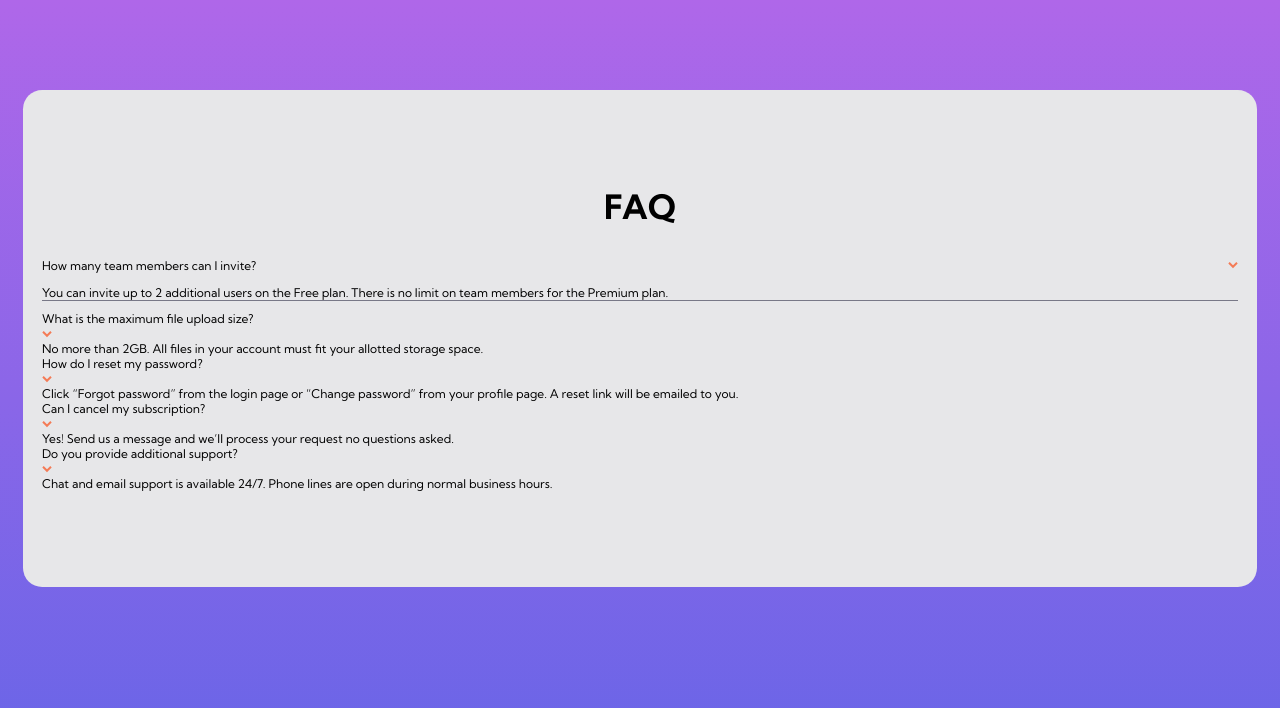
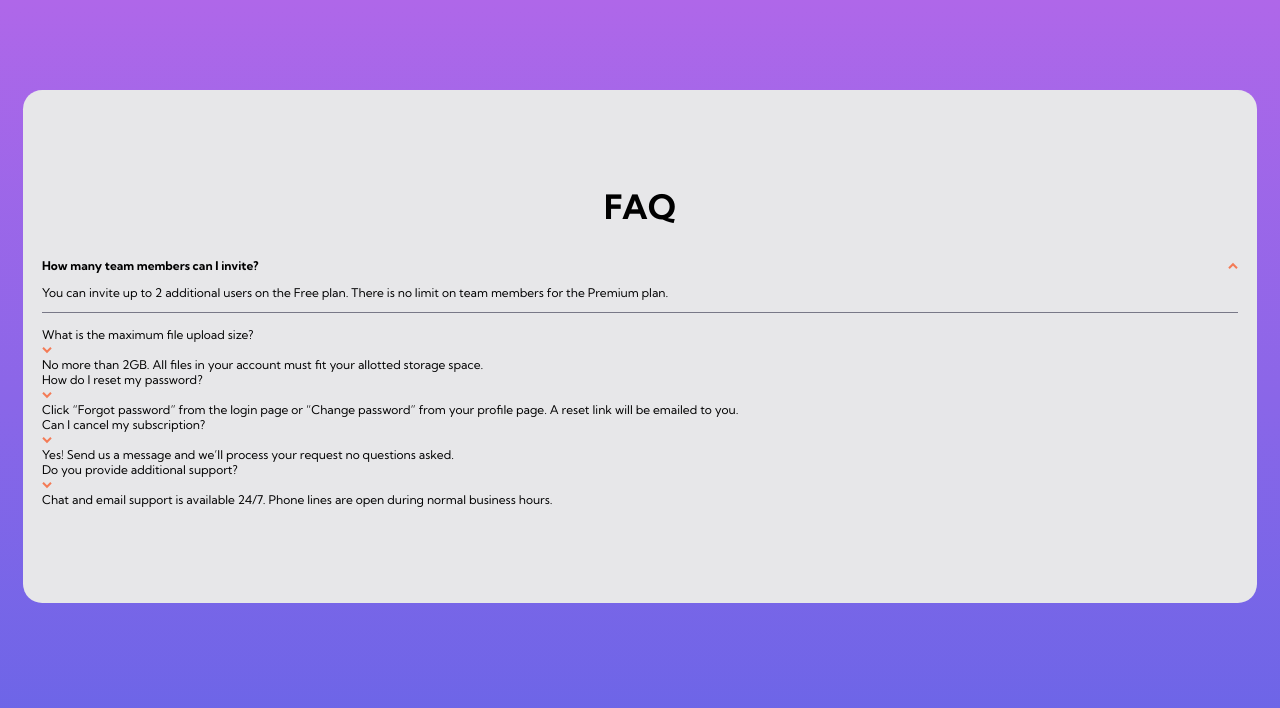
Before and after one commit to mrLuisFer/faq-accordion-card, a plain HTML site: page index.html in a window 1280 px wide. Both pictures are taken after a click on the picture 1233 px from the left and 265 px from the top of the page. Drawn offline with Linux system fonts and the light colour scheme.

Commit message:
Functionality in javascript added

```diff
--- a/index.html
+++ b/index.html
@@ -28,7 +28,7 @@
         <div class="wrapper-container">
           <article class="invite">
             <div class="invite-text">
-              <p class="invite-text-title">
+              <p class="invite-text-title" id="invite-title">
                 How many team members can I invite?
               </p>
               <img
--- a/src/js/invite.js
+++ b/src/js/invite.js
@@ -1,8 +1,16 @@
 const iconDown = document.querySelector("#invite-icon-down");
 const invite_toShow = document.querySelector("#invite-toShow");
+const invite_title = document.querySelector("#invite-title");
 
 iconDown.addEventListener("click", () => {
   console.log("works for the moment");
 
   invite_toShow.classList.toggle("hidde");
+  if (invite_toShow.classList.contains("hidde")) {
+    invite_title.style.fontWeight = "400";
+    iconDown.style.transform = "rotate(360deg)";
+  } else {
+    invite_title.style.fontWeight = "700";
+    iconDown.style.transform = "rotate(180deg)";
+  }
 });
--- a/src/sass/components/_invite-article.scss
+++ b/src/sass/components/_invite-article.scss
@@ -1,17 +1,17 @@
 .invite {
   margin-bottom: 0.83rem;
   border-bottom: 0.8px solid $dark-grayish;
-  // padding-bottom: 1.2rem;
+  margin-bottom: 1.2rem;
 
   &-text {
     display: flex;
     justify-content: space-between;
     align-items: center;
     margin-bottom: 1rem;
-    // font-weight: 700;
+    // font-weight: 700
   }
 
   &-toShow {
-    // display: none;
+    margin-bottom: 1rem;
   }
 }
```
Also changed, not shown: src/css/App.css.
